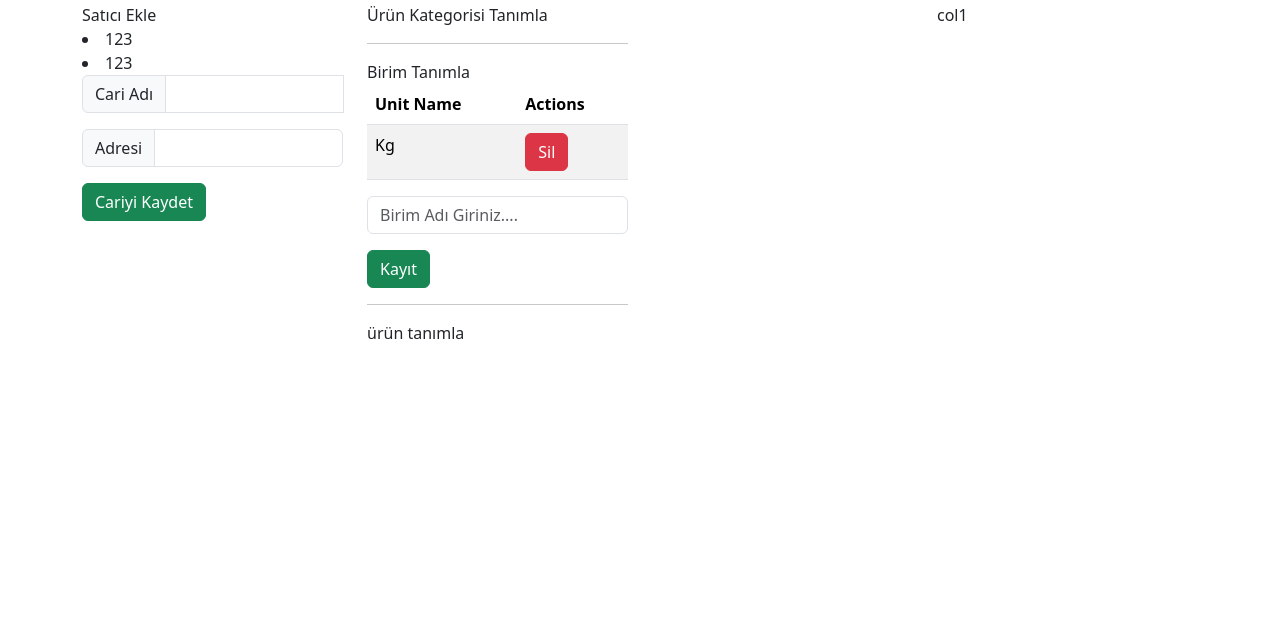
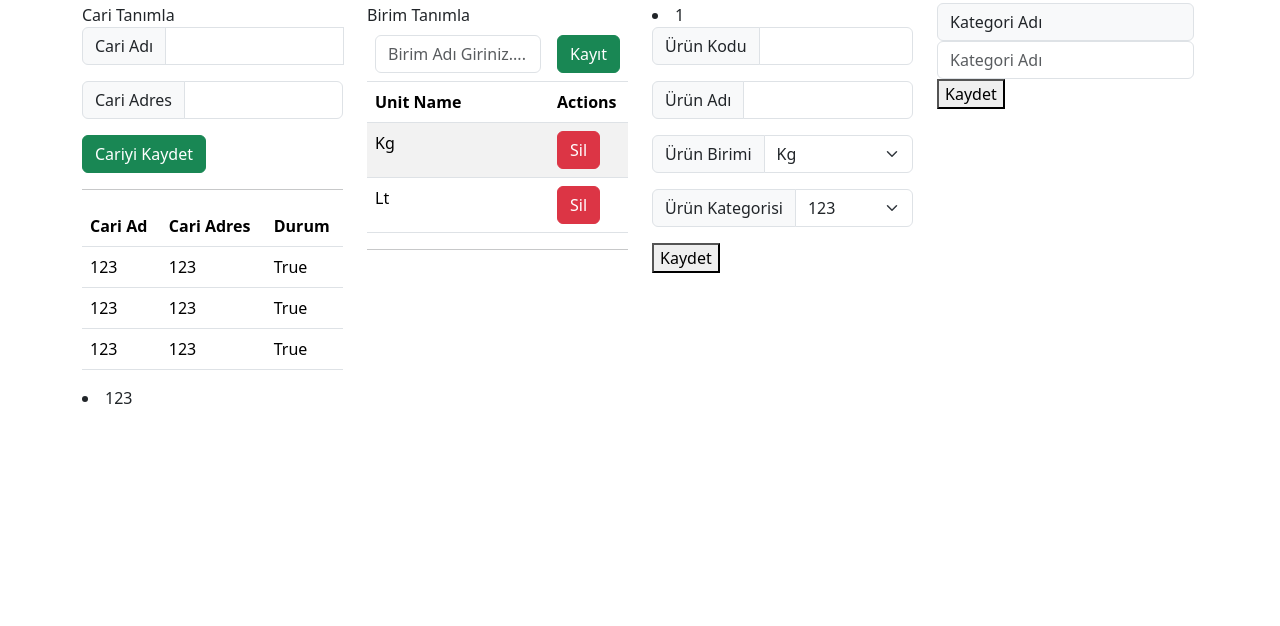
Before and after one commit to serkancakmakk/stock_tracking, a Django app: page / in a window 1280 px wide. Shown: the part 155-781 px from the top of the page. Run offline with Django 5.2, Linux system fonts and the light colour scheme; data comes from the database, SQL or seed files in the repository; some libraries are stand-ins or nearby versions.

Commit message:
product,category,unit,

```diff
--- a/stock/forms.py
+++ b/stock/forms.py
@@ -7,7 +7,7 @@ class SellerForm(forms.ModelForm):
 class CategoryForm(forms.ModelForm):
     class Meta:
         model = Category
-        fields = ['name', 'description']
+        fields = ['name']
 class UnitForm(forms.ModelForm):
     class Meta:
         model = Unit
--- a/stock/models.py
+++ b/stock/models.py
@@ -4,13 +4,11 @@ class Seller(models.Model):
     address = models.CharField(max_length=255)
     receivable = models.DecimalField(max_digits=10, decimal_places=2,null=True,blank=True)
     debt = models.DecimalField(max_digits=10, decimal_places=2,null=True,blank=True)
-
+    status = models.BooleanField(default=True)
     def __str__(self):
         return self.name
 class Category(models.Model):
     name = models.CharField(max_length=255)
-    description = models.TextField()
-
     def __str__(self):
         return self.name
 class Unit(models.Model):
--- a/stock/templates/_navbar.html
+++ b/stock/templates/_navbar.html
@@ -45,10 +45,10 @@
           </li>
           <li class="nav-item dropdown">
             <a class="nav-link dropdown-toggle" href="#" role="button" data-bs-toggle="dropdown" aria-expanded="false">
-              Dropdown
+              Tanımlar
             </a>
             <ul class="dropdown-menu">
-              <li><a class="dropdown-item" href="#">Action</a></li>
+              <li><a class="dropdown-item" href="#">Tanımlar</a></li>
               <li><a class="dropdown-item" href="#">Another action</a></li>
               <li>
                 <hr class="dropdown-divider">
--- a/stock/templates/create_page.html
+++ b/stock/templates/create_page.html
@@ -17,16 +17,16 @@
     {% endif %}
     <script>
         document.addEventListener('DOMContentLoaded', () => {
-            // Get the list of existing seller names from the Django context
-            const existingNames = {{ existing_seller_names|safe }};
+            // Get the list of existing seller and category names from the Django context
+            const existingSellerNames = {{ existing_seller_names|safe }};
+            const existingCategoryNames = {{ existing_category_names|safe }};
 
-            function checkName() {
-                const inputField = document.querySelector('input[name="seller_name"]');
-                const warningMessage = document.getElementById('warning-message');
+            function checkName(inputField, existingNames, warningMessageId, warningText) {
+                const warningMessage = document.getElementById(warningMessageId);
                 const enteredName = inputField.value;
 
                 if (existingNames.includes(enteredName)) {
-                    warningMessage.textContent = 'Bu cari ada benzer bir ad bulunuyor';
+                    warningMessage.textContent = warningText;
                     inputField.classList.add('is-invalid');
                 } else {
                     warningMessage.textContent = '';
@@ -34,17 +34,19 @@
                 }
             }
 
-            const inputField = document.querySelector('input[name="seller_name"]');
-            inputField.addEventListener('input', checkName);
+            const sellerInputField = document.querySelector('input[name="seller_name"]');
+            sellerInputField.addEventListener('input', () => {
+                checkName(sellerInputField, existingSellerNames, 'warning-message', 'Bu cari ada benzer bir ad bulunuyor');
+            });
+
+            const categoryInputField = document.querySelector('input[name="category_name"]');
+            categoryInputField.addEventListener('input', () => {
+                checkName(categoryInputField, existingCategoryNames, 'warning-message-for-category', 'Bu kategori ada benzer bir ad bulunuyor');
+            });
         });
     </script>
     <div class="col-lg-3">
-        Satıcı Ekle
-        {% for seller in sellers  %}
-        <li>
-            {{seller.name}}
-        </li>
-        {% endfor %}
+        <label for="">Cari Tanımla</label>
         <form action="{% url "cari_olustur" %}" method="POST">
             {% csrf_token %}
                 <div class="input-group mb-3">
@@ -52,20 +54,55 @@
                     <input type="text" name="seller_name" class="form-control">
                     <div id="warning-message" class="text-danger"></div>
             </div>
+            <div class="input-group mb-3">
+                <span class="input-group-text" id="basic-addon1">Cari Adres</span>
+                <input type="text" name="seller_name" class="form-control">
 
-          <div class="input-group mb-3">
-            <span class="input-group-text" id="basic-addon1">Adresi</span>
-            <input type="text" name="seller_address"  class="form-control" >
-          </div>
+        </div>
+
+
           <button type="submit" class="btn btn-success">Cariyi Kaydet</button>
         </form>
+        <hr>
+        <table class="table">
+
+            <thead>
+              <tr>
+                <th scope="col">Cari Ad</th>
+                <th scope="col">Cari Adres</th>
+                <th scope="col">Durum</th>
+              </tr>
+            </thead>
+            <tbody>
+                {% for seller in sellers  %}
+              <tr>
+                <td>{{seller.name}}</td>
+                <td>{{seller.address}}</td>
+                <td>{{seller.status}}</td>
+              </tr>
+              {% endfor %}
+            </tbody>
+          </table>
     </div>
-    <div class="col-3">
-        Ürün Kategorisi Tanımla
-
-        <hr>
+    <div class="col-lg-3">
         <label for="">Birim Tanımla</label>
         <table class="table table-striped">
+            <thead>
+                <tr>
+                    <th>
+                        <form action="{% url "birim_olustur" %}" method = "POST">
+                            {% csrf_token %}
+                        <div class="input-group">
+                            <input type="text" name="unit_name" class="form-control" placeholder="Birim Adı Giriniz...." aria-label="Username" aria-describedby="basic-addon1">
+                          </div>
+
+                    </th>
+                    <th>
+                        <button type="submit" class="btn btn-success">Kayıt</button>
+                    </form>
+                    </th>
+                </tr>
+            </thead>
             <thead>
                 <tr>
                     <th>Unit Name</th>
@@ -86,22 +123,64 @@
                 {% endfor %}
             </tbody>
         </table>
-        <form action="{% url "birim_olustur" %}" method = "POST">
-            {% csrf_token %}
-        <div class="input-group mb-3">
-            <input type="text" name="unit_name" class="form-control" placeholder="Birim Adı Giriniz...." aria-label="Username" aria-describedby="basic-addon1">
-          </div>
-        <button type="submit" class="btn btn-success">Kayıt</button>
-    </form>
+
         <hr>
-        ürün tanımla
-    </div>
-    <div class="col-3">
 
     </div>
-    <div class="col-3">
-        col1
+    <div class="col-lg-3">
+        {% for product in products  %}
+        <li>
+            {{product.id}}
+        </li>
+        {% endfor %}
+        <form action="{% url "urun_olustur" %}" method="POST">
+            {% csrf_token %}
+
+        <div class="input-group mb-3">
+            <span class="input-group-text" id="basic-addon1">Ürün Kodu</span>
+            <input type="text" name="product_code" class="form-control" aria-label="Username" aria-describedby="basic-addon1">
+          </div>
+          <div class="input-group mb-3">
+            <span class="input-group-text" id="basic-addon1">Ürün Adı</span>
+            <input type="text" name="product_name" class="form-control" aria-label="Username" aria-describedby="basic-addon1">
+          </div>
+          <div class="input-group mb-3">
+            <span class="input-group-text" id="basic-addon1">Ürün Birimi</span>
+            <select name="product_unit" class="form-select" aria-label="Default select example">
+                {% for unit in units  %}
+                <option value="{{unit.id}}">{{unit.unit_name}}</option>
+                {% endfor %}
+              </select>
+          </div>
+          <div class="input-group mb-3">
+            <span class="input-group-text" id="basic-addon1">Ürün Kategorisi</span>
+            <select name="product_category" class="form-select" aria-label="Default select example">
+                {% for category in categories  %}
+                <option value="{{category.id}}">{{category.name}}</option>
+                {% endfor %}
+              </select>
+          </div>
+          <button type="submit">Kaydet</button>
     </div>
+
+</form>
+    <div class="col-lg-3">
+
+        <div class="input-group mb-3">
+            <form action="{% url "kategori_olustur" %}" method="POST">
+                {% csrf_token %}
+            <span class="input-group-text" id="basic-addon1">Kategori Adı</span>
+            <input type="text" class="form-control" name="category_name" placeholder="Kategori Adı" aria-label="Username" aria-describedby="basic-addon1">
+            <div id="warning-message-for-category" class="text-danger"></div>
+          <button type="submit">Kaydet</button>
+          </div>
+        </form>
+    </div>
+    {% for category in categories  %}
+    <li>
+        {{category.name}}
+    </li>
+    {% endfor %}
 </div>
 </div>
 {% endblock content %}
--- a/stock/urls.py
+++ b/stock/urls.py
@@ -7,4 +7,6 @@ urlpatterns = [
     path("birim_olustur",views.create_unit,name="birim_olustur"),
     path("birim_sil/<int:unit_id>/",views.delete_unit,name="birim_sil"),
     path("cari_olustur/",views.create_seller,name="cari_olustur"),
+    path("urun_olustur/",views.create_product,name="urun_olustur"),
+    path("kategori_olustur/",views.create_category,name="kategori_olustur"),
 ]
--- a/stock/views.py
+++ b/stock/views.py
@@ -1,19 +1,29 @@
-from django.shortcuts import redirect, render
+from django.shortcuts import get_object_or_404, redirect, render
 
-from .models import Product, Seller, Unit
+from .models import Category, Product, Seller, Unit
 
-from .forms import SellerForm, UnitForm
+from .forms import CategoryForm, ProductForm, SellerForm, UnitForm
 
 def create_page(request):
+    products = Product.objects.all()
     unit_form = UnitForm()
+    category_form = CategoryForm()
     seller_form = SellerForm()
     units = Unit.objects.all()
     sellers = Seller.objects.all()
-
+    categories = Category.objects.all()
+    product_form = ProductForm()
     # Get a list of existing seller names
     existing_seller_names = [seller.name for seller in sellers]
+    existing_category_names = [category.name for category in categories]
+
 
     context = {
+        'products':products,
+        'existing_category_names':existing_category_names,
+        'categories':categories,
+        'product_form':product_form,
+        'category_form':category_form,
         'sellers': sellers,
         'seller_form': seller_form,
         'units': units,
@@ -71,3 +81,59 @@ def create_seller(request):
     )
     messages.add_message(request, messages.SUCCESS, "Cari Oluşturuldu")
     return redirect(request.META.get('HTTP_REFERER', '/'))
+def create_category(request):
+    if not request.method =="POST":
+        messages.add_message(request, messages.INFO, "İşlem Gerçekleşmedi")
+        return redirect(request.META.get('HTTP_REFERER', '/'))
+    category_name = request.POST.get("category_name")
+    Category.objects.create(
+        name = category_name
+    )
+    messages.add_message(request, messages.SUCCESS, "Kategori Oluşturuldu")
+    return redirect(request.META.get('HTTP_REFERER', '/'))
+def create_product(request):
+    if request.method != "POST":
+        messages.add_message(request, messages.INFO, "İşlem Gerçekleşmedi")
+        return redirect(request.META.get('HTTP_REFERER', '/'))
+
+    product_name = request.POST.get("product_name")
+    product_code = request.POST.get("product_code")
+    product_unit = request.POST.get("product_unit")
+    product_category = request.POST.get("product_category")
+
+    # Debugging prints
+    print(f'Product Name: {product_name}')
+    print(f'Product Code: {product_code}')
+    print(f'Product Unit: {product_unit}')
+    print(f'Product Category: {product_category}')
+
+    if not product_unit:
+        messages.add_message(request, messages.ERROR, "Ürün Birimi Boş Geçilemez.")
+        return redirect(request.META.get('HTTP_REFERER', '/'))
+
+    try:
+        unit = get_object_or_404(Unit, id=product_unit)
+    except ValueError:
+        messages.add_message(request, messages.ERROR, "Geçersiz Ürün Birimi ID.")
+        return redirect(request.META.get('HTTP_REFERER', '/'))
+    except Unit.DoesNotExist:
+        messages.add_message(request, messages.ERROR, "Ürün Birimi Bulunamadı.")
+        return redirect(request.META.get('HTTP_REFERER', '/'))
+
+    print('UNIT:', unit)
+
+    try:
+        category = Category.objects.get(id=product_category)
+    except Category.DoesNotExist:
+        messages.add_message(request, messages.ERROR, "Kategori Bulunamadı.")
+        return redirect(request.META.get('HTTP_REFERER', '/'))
+
+    Product.objects.create(
+        name=product_name,
+        code=product_code,
+        unit=unit,
+        category=category,
+    )
+
+    messages.add_message(request, messages.SUCCESS, "Ürün Kaydedildi")
+    return redirect(request.META.get('HTTP_REFERER', '/'))
```
Also changed, not shown: db.sqlite3, stock/migrations/0004_remove_category_description.py (added), stock/migrations/0005_seller_status.py (added).
